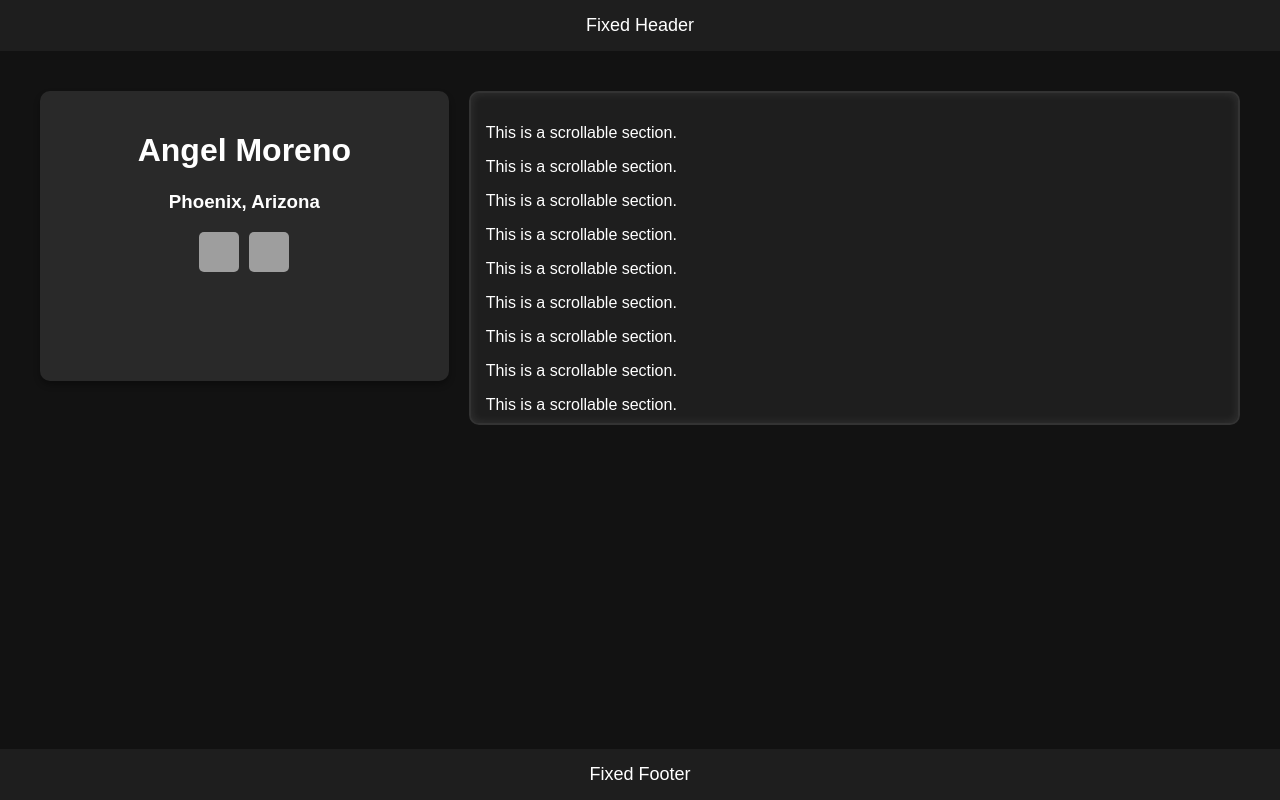
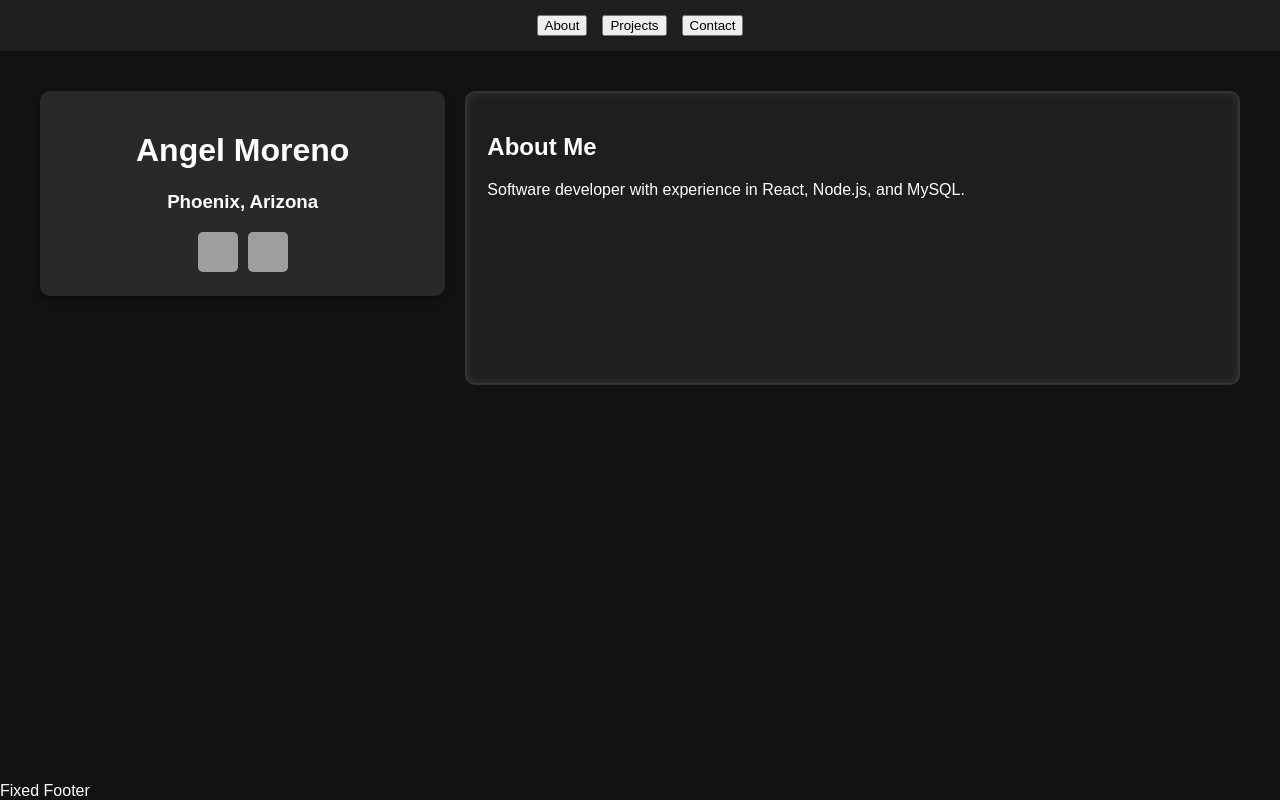
Before and after one commit to AngelMoreno24/Personal-Website, a React (Create React App) app in the folder personal-website/: page / in a window 1280 px wide. Built offline with nearby package versions, Linux system fonts and the light colour scheme; grey boxes are pictures that could not be loaded.

Commit message:
removed scrollable section and added navbar to display different section

```diff
--- a/personal-website/src/App.css
+++ b/personal-website/src/App.css
@@ -14,14 +14,20 @@ body, html {
   height: 100vh;
 }
 
-/* Header & Footer */
-.header, .footer {
+/* Header & Navbar */
+.header {
   background-color: #1e1e1e;
   color: white;
   text-align: center;
   padding: 15px;
   flex-shrink: 0;
   font-size: 18px;
+}
+
+.navbar {
+  display: flex;
+  justify-content: center;
+  gap: 15px;
 }
 
 /* Content Area */
@@ -44,61 +50,29 @@ body, html {
   border-radius: 10px;
   width: 250px;
   box-shadow: 0px 4px 6px rgba(0, 0, 0, 0.3);
-  flex: 1; /* Allows flexible resizing */
+  flex: 1;
   min-width: 250px;
-  min-height: 250px;
-  max-height: 250px;
 }
 
-/* Scrollable Section (Right Side) */
-.scrollable-section {
+/* Static Section (Right Side) */
+.static-section {
   width: 60%;
-  height: 300px;
+  min-height: 250px;
   background-color: #1e1e1e;
-  padding: 15px;
-  overflow-y: scroll;
+  padding: 20px;
   border-radius: 10px;
   border: 2px solid #333;
-  scrollbar-width: none; /* Hides scrollbar for Firefox */
-  -ms-overflow-style: none; /* Hides scrollbar for Internet Explorer */
   box-shadow: inset 0px 0px 10px rgba(255, 255, 255, 0.1);
-  flex: 2; /* Takes more space */
-  min-width: 250px; /* Prevents shrinking too much */
+  flex: 2;
+  min-width: 250px;
 }
 
-/* Hide scrollbar for Chrome, Edge, Safari */
-.scrollable-section::-webkit-scrollbar {
-  display: none;
-}
-
-/* Responsive Design: Stack elements vertically on small screens */
-@media (max-width: 768px) {
-  .content {
-    flex-direction: column; /* Stack elements on small screens */
-    align-items: center;
-  }
-
-  .fixed-text {
-    width: 90%; /* Adjust width for small screens */
-    text-align: center;
-  }
-
-  .scrollable-section {
-    width: 90%;
-    height: 300px; /* Ensure it stays the same height */
-    min-height: 300px; /* Prevents shrinking */
-  }
-}
-
-
-
-
+/* Social Buttons */
 .social-buttons {
   display: flex;
-  justify-content: center; /* Centers horizontally */
-  align-items: center; /* Centers vertically */
-  gap: 10px; /* Adds spacing between icons */
-  margin-top: 10px; /* Adjust spacing from the header */
+  justify-content: center;
+  gap: 10px;
+  margin-top: 10px;
 }
 
 .social-btn {
@@ -116,3 +90,15 @@ body, html {
 .social-icon:hover {
   transform: scale(1.1);
 }
+
+/* Responsive Design: Stack elements on small screens */
+@media (max-width: 768px) {
+  .content {
+    flex-direction: column;
+    align-items: center;
+  }
+
+  .static-section {
+    width: 90%;
+  }
+}
--- a/personal-website/src/App.js
+++ b/personal-website/src/App.js
@@ -1,20 +1,32 @@
-import './App.css';
-import Button from 'react-bootstrap/Button';
-import Card from 'react-bootstrap/Card';
+import React, { useState } from "react";
+import "./App.css";
+import Button from "react-bootstrap/Button";
 
 function App() {
+  const [activeSection, setActiveSection] = useState("About");
+
   return (
     <div className="container">
-      <header className="header">Fixed Header</header>
+      <header className="header">
+        <nav className="navbar">
+          <Button variant="dark" onClick={() => setActiveSection("About")}>
+            About
+          </Button>
+          <Button variant="dark" onClick={() => setActiveSection("Projects")}>
+            Projects
+          </Button>
+          <Button variant="dark" onClick={() => setActiveSection("Contact")}>
+            Contact
+          </Button>
+        </nav>
+      </header>
 
       <main className="content">
         <div className="fixed-text">
-
           <h1>Angel Moreno</h1>
           <h3>Phoenix, Arizona</h3>
 
           <div className="social-buttons">
-            {/* GitHub Button */}
             <a
               href="https://github.com/AngelMoreno24"
               target="_blank"
@@ -28,7 +40,6 @@ function App() {
               />
             </a>
 
-            {/* LinkedIn Button */}
             <a
               href="https://www.linkedin.com/in/angel-moreno-1568b5327/"
               target="_blank"
@@ -42,12 +53,31 @@ function App() {
               />
             </a>
           </div>
+        </div>
 
-        </div>
-        <div className="scrollable-section">
-          {Array(50).fill("This is a scrollable section. ").map((text, index) => (
-            <p key={index}>{text}</p>
-          ))}
+        <div className="static-section">
+          {activeSection === "About" && (
+            <div>
+              <h2>About Me</h2>
+              <p>Software developer with experience in React, Node.js, and MySQL.</p>
+            </div>
+          )}
+          {activeSection === "Projects" && (
+            <div>
+              <h2>Projects</h2>
+              <ul>
+                <li>Algorithm Visualizer</li>
+                <li>Blog App with MySQL</li>
+                <li>Portfolio Website</li>
+              </ul>
+            </div>
+          )}
+          {activeSection === "Contact" && (
+            <div>
+              <h2>Contact</h2>
+              <p>Email: angel.moreno@example.com</p>
+            </div>
+          )}
         </div>
       </main>
 
```
